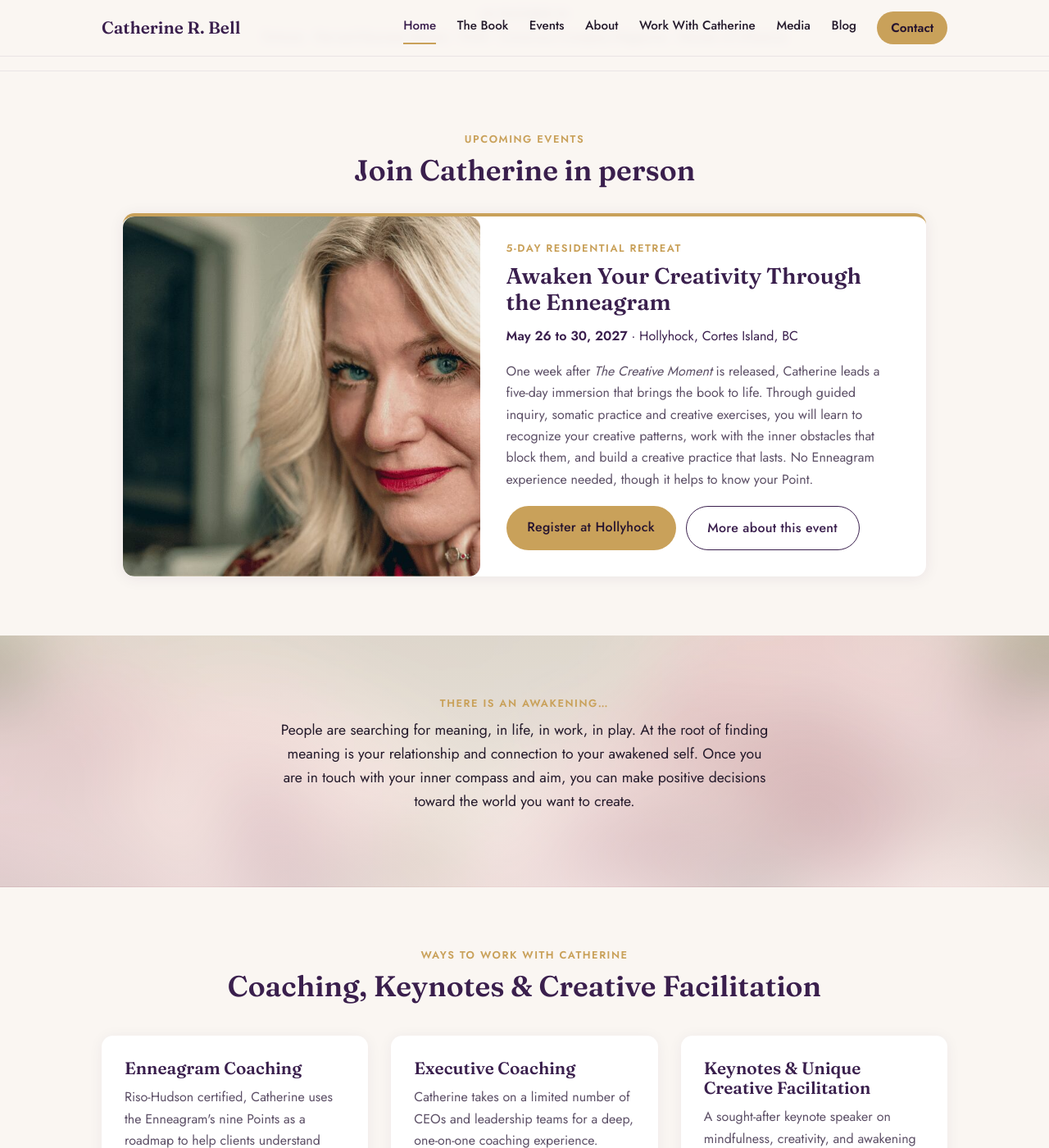
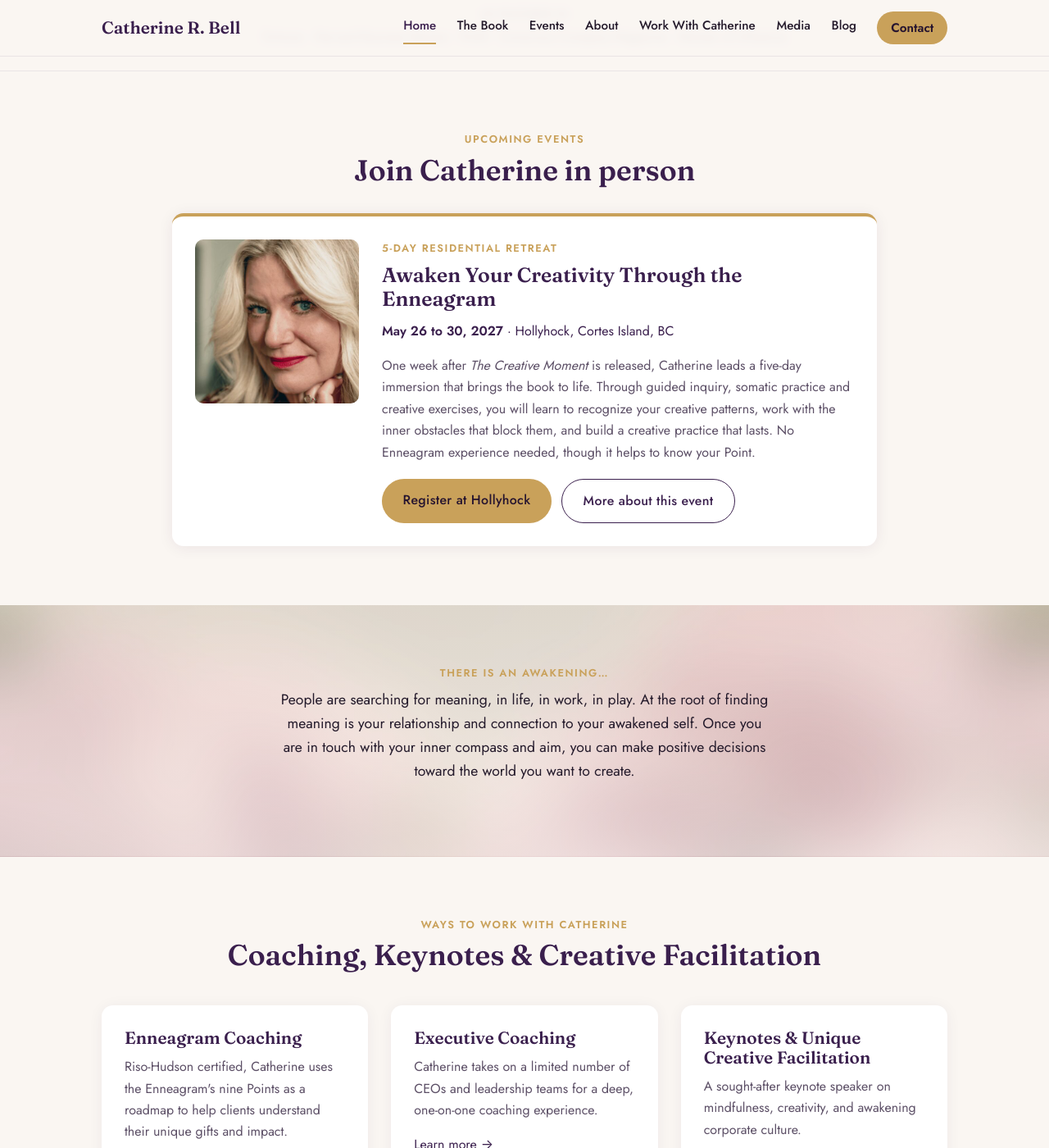
Before and after one commit to thebrownbomber-sudo/catherinerbell-site, a Jekyll site: the page built from index.html, in a window 1280 px wide and 1400 px high, scrolled down 654 px. Shown: the whole window at 82% size. Built offline with Jekyll 4.4.1, drawn with Linux system fonts in a browser that asks for light colours.

Commit message:
Events: compact card with a small square photo
The event photo stretched on the Events page and made the homepage
section too tall. Cards now show a fixed 200px square photo (120px on
phones) next to the text, and the image file is a 480px square crop.

Co-Authored-By: Claude Opus 5.5 <noreply@anthropic.com>
Claude-Session: https://claude.ai/code/session_01HSWndvF7tbVMkkxyLK5999

```diff
--- a/_includes/event-card.html
+++ b/_includes/event-card.html
@@ -1,7 +1,7 @@
 {%- assign e = include.event -%}
 <article class="event-card" data-event-end="{{ e.end | date_to_xmlschema }}">
   {%- if e.image %}
-  <img class="event-img" src="{{ e.image }}" alt="Catherine R. Bell" width="1067" height="600">
+  <img class="event-img" src="{{ e.image }}" alt="Catherine R. Bell" width="480" height="480">
   {%- endif %}
   <div class="event-body">
     <span class="eyebrow">{{ e.format }}</span>
--- a/assets/css/style.css
+++ b/assets/css/style.css
@@ -353,25 +353,25 @@ blockquote.testimonial cite { display: block; margin-top: 1em; font-style: norma
 
 /* ---------- events (_data/events.yml) ---------- */
 [hidden] { display: none !important; }
-.event-stack { display: grid; gap: 28px; max-width: 980px; margin: 0 auto; }
-[data-event-list] { display: grid; gap: 28px; }
+.event-stack, [data-event-list] { display: grid; gap: 24px; max-width: 860px; margin: 0 auto; }
 .event-card {
-  display: grid; grid-template-columns: minmax(0, 1fr) minmax(0, 1.25fr);
-  background: #fff; border-radius: var(--radius); overflow: hidden;
+  display: grid; grid-template-columns: 200px minmax(0, 1fr); gap: 28px;
+  align-items: start;
+  background: #fff; border-radius: var(--radius); padding: 28px;
   box-shadow: 0 2px 18px rgba(58,31,77,.08);
   border-top: 4px solid var(--gold);
 }
-[data-event-list] .event-card { grid-template-columns: 1fr; }
-.event-img { width: 100%; height: 100%; min-height: 220px; object-fit: cover; display: block; }
-[data-event-list] .event-img { height: auto; aspect-ratio: 16 / 9; }
-.event-body { padding: 28px 32px 32px; }
-.event-body h3 { font-size: clamp(1.3rem, 2.4vw, 1.7rem); }
+.event-img {
+  display: block; width: 200px; height: 200px; max-width: 100%;
+  object-fit: cover; border-radius: 10px;
+}
+.event-card:not(:has(.event-img)) { grid-template-columns: 1fr; }
+.event-body h3 { font-size: clamp(1.25rem, 2.2vw, 1.55rem); }
 .event-meta { color: var(--plum); font-size: 1rem; }
 .event-price { font-weight: 600; color: var(--ink); margin-bottom: .3em; }
 .event-note { color: var(--ink-soft); font-size: .92rem; }
 .event-actions { display: flex; flex-wrap: wrap; gap: 12px; margin-top: 1.2em; }
-@media (max-width: 820px) {
-  .event-card { grid-template-columns: 1fr; }
-  .event-img { height: auto; aspect-ratio: 16 / 9; min-height: 0; }
-  .event-body { padding: 22px; }
+@media (max-width: 640px) {
+  .event-card { grid-template-columns: 1fr; gap: 18px; padding: 22px; }
+  .event-img { width: 120px; height: 120px; }
 }
```
Also changed, not shown: assets/img/events/hollyhock-2027-awaken-your-creativity.jpg.
